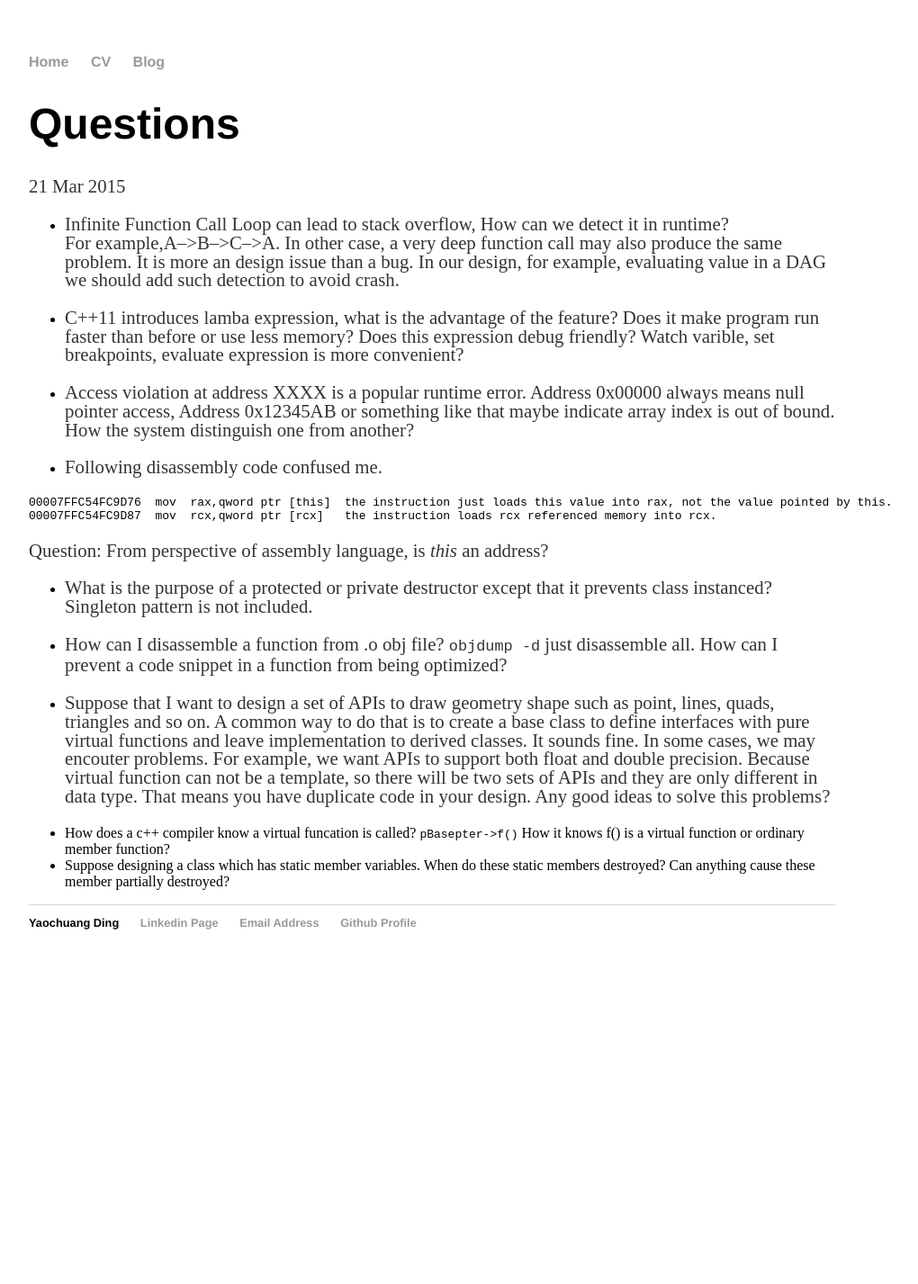
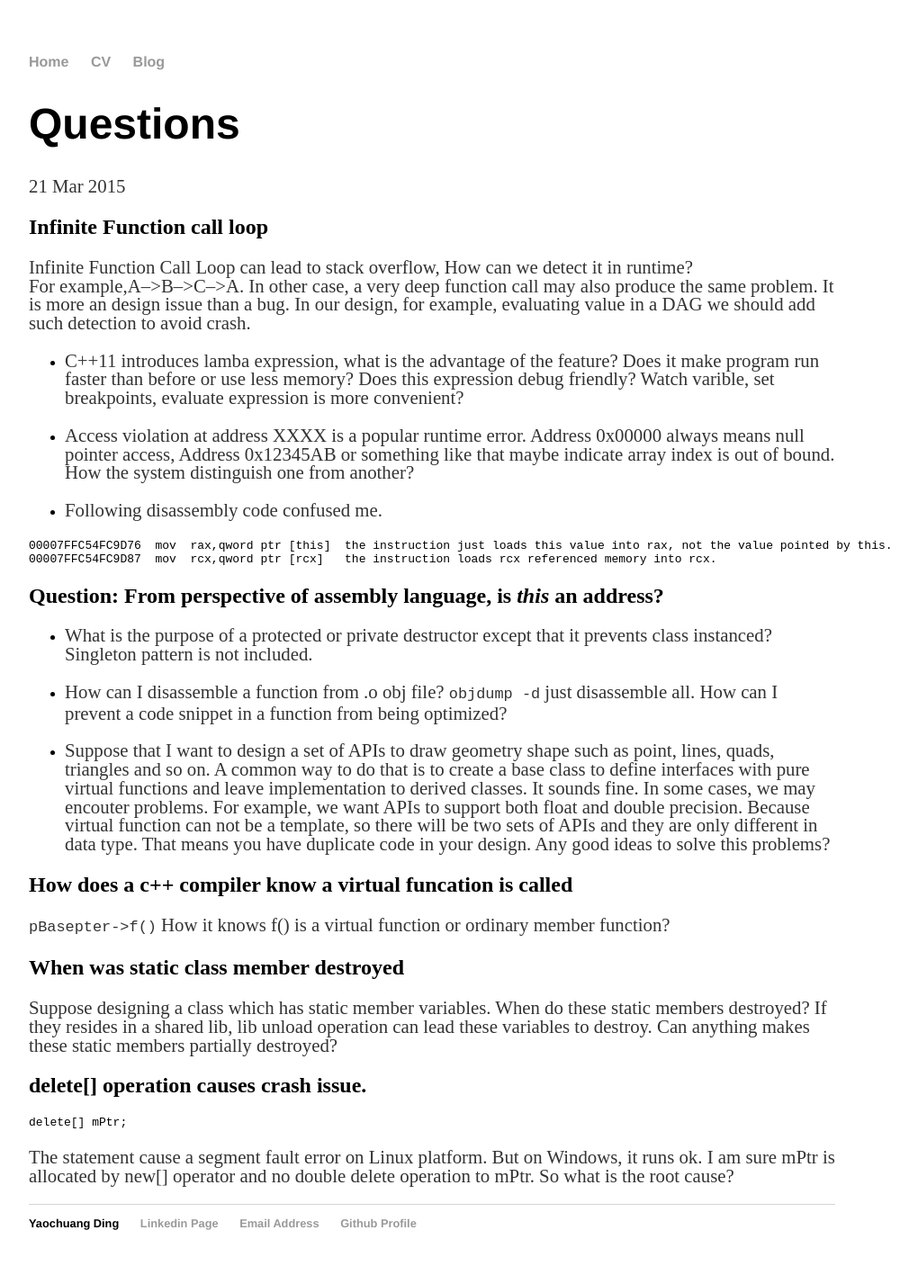
Before and after one commit to ychding11/ychding11.github.io, a Jekyll site: the page built from _posts/2015-03-21-Questions.md, in a window 1280 px wide. Shown: the whole page at 90% size, without its empty margins (160-1180 px from the left). Built offline with Jekyll 4.4.1, drawn with Linux system fonts in a browser that asks for light colours; before the commit the page ends 1093 px from its top, so only the background shows below that.

Commit message:
1. add new content. 2. modify style.

````diff
--- a/_posts/2015-03-21-Questions.md
+++ b/_posts/2015-03-21-Questions.md
@@ -3,7 +3,10 @@ layout: post
 title: "Questions"
 date: 2015-03-21
 ---
-- Infinite Function Call Loop can lead to stack overflow, How can we detect it in runtime?
+
+## Infinite Function call loop
+
+  Infinite Function Call Loop can lead to stack overflow, How can we detect it in runtime?
   For example,A-->B-->C-->A. In other case, a very deep function call may also produce
   the same problem. It is more an design issue than a bug. In our design, for example,
   evaluating value in a DAG we should add such detection to avoid crash.
@@ -40,8 +43,23 @@ Question: From perspective of assembly language, is *this* an address?
   different in data type. That means you have duplicate code in your design. Any good
   ideas to solve this problems?
 
-- How does a c++ compiler know a virtual funcation is called?
+## How does a c++ compiler know a virtual funcation is called
+
   `pBasepter->f()` How it knows f() is a virtual function or
   ordinary member function?
-- Suppose designing a class which has static member variables. When do these static members
-  destroyed? Can anything cause these member partially destroyed?
+
+## When was static class member destroyed
+
+  Suppose designing a class which has static member variables. When do these static members
+  destroyed? If they resides in a shared lib, lib unload operation can lead these variables
+  to destroy. Can anything makes these static members partially destroyed?
+
+## delete[] operation causes crash issue.
+
+```
+delete[] mPtr;
+```
+
+The statement cause a segment fault error on Linux platform. But on Windows, it runs ok.
+I am sure mPtr is allocated by new[] operator and no double delete operation to mPtr.
+So what is the root cause?
````
Also changed, not shown: other parts of _posts/2015-03-21-Questions.md (+1 -1 lines).
